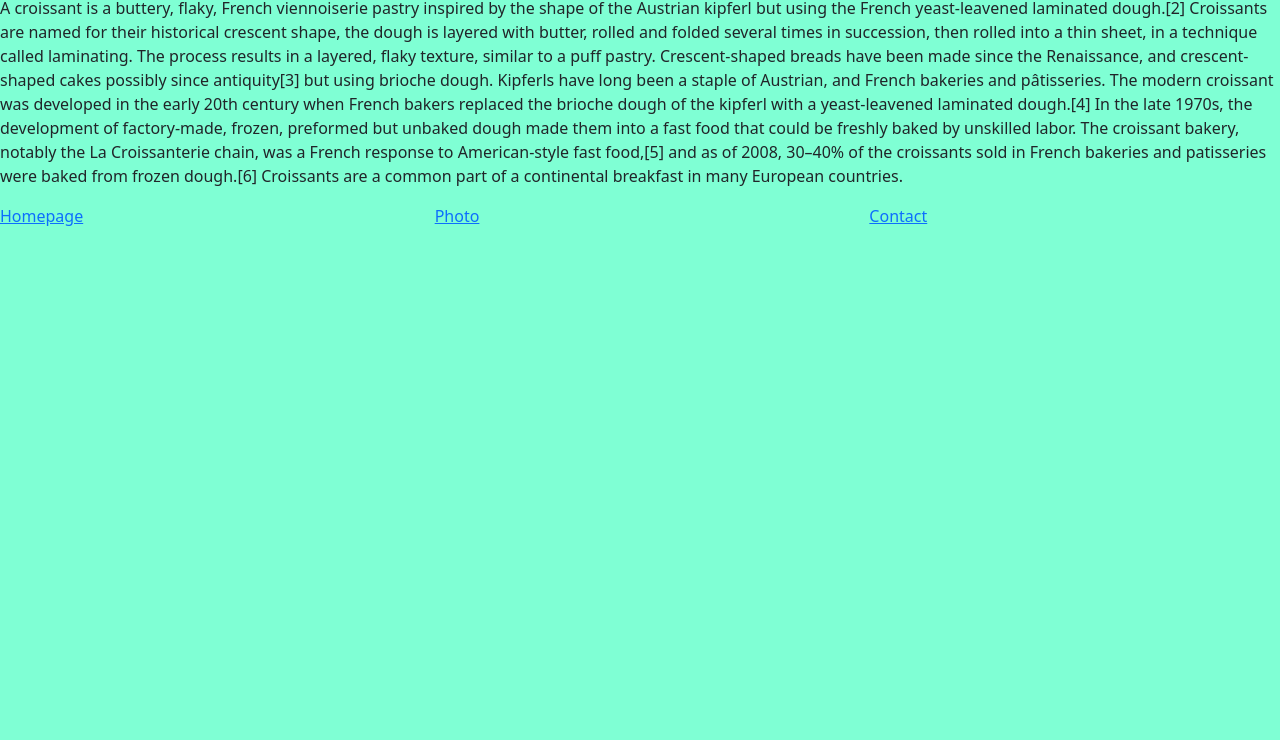
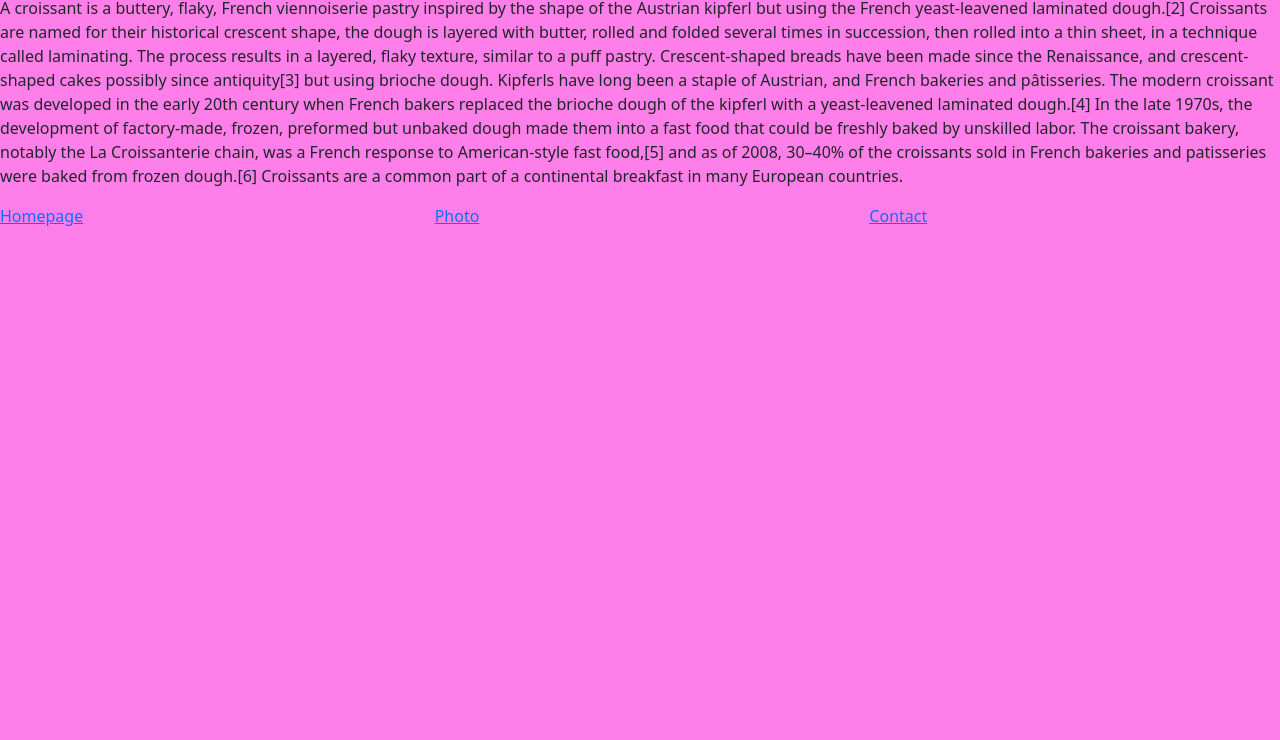
Before and after one commit to anna-podobrii/Croissant, a plain HTML site: page index.html in a window 1280 px wide. Shown: the part 60-800 px from the top of the page. Drawn offline with nearby package versions, Linux system fonts and the light colour scheme.

Commit message:
changed color

```diff
--- a/style/style.css
+++ b/style/style.css
@@ -1,3 +1,3 @@
 body{
-    background-color: aquamarine;
+    background-color: rgb(255, 127, 234);
 }
```
